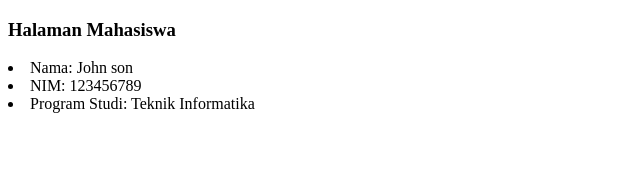
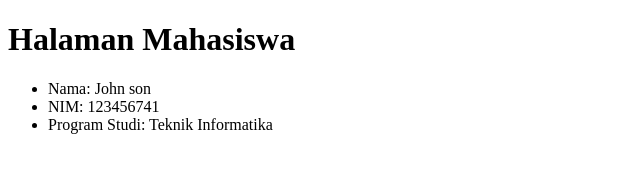
Before and after one commit to Gggjjifttcb/coba, a plain HTML site: page mahasiswa.html in a window 1280 px wide. Shown: the whole page, without its empty margins (0-640 px from the left). Drawn offline with Linux system fonts and the light colour scheme.

Commit message:
perubahan file mahassiswa.html

```diff
--- a/mahasiswa.html
+++ b/mahasiswa.html
@@ -6,10 +6,10 @@
     <title>coba lagi</title>
 </head>
 <body>
-    <h3>Halaman Mahasiswa</h3>
-    <ul></ul>
+    <h1>Halaman Mahasiswa</h1>
+    <ul>
         <li>Nama: John son</li>
-        <li>NIM: 123456789</li>
+        <li>NIM: 123456741</li>
         <li>Program Studi: Teknik Informatika</li>
     </ul>
 </body>
```
